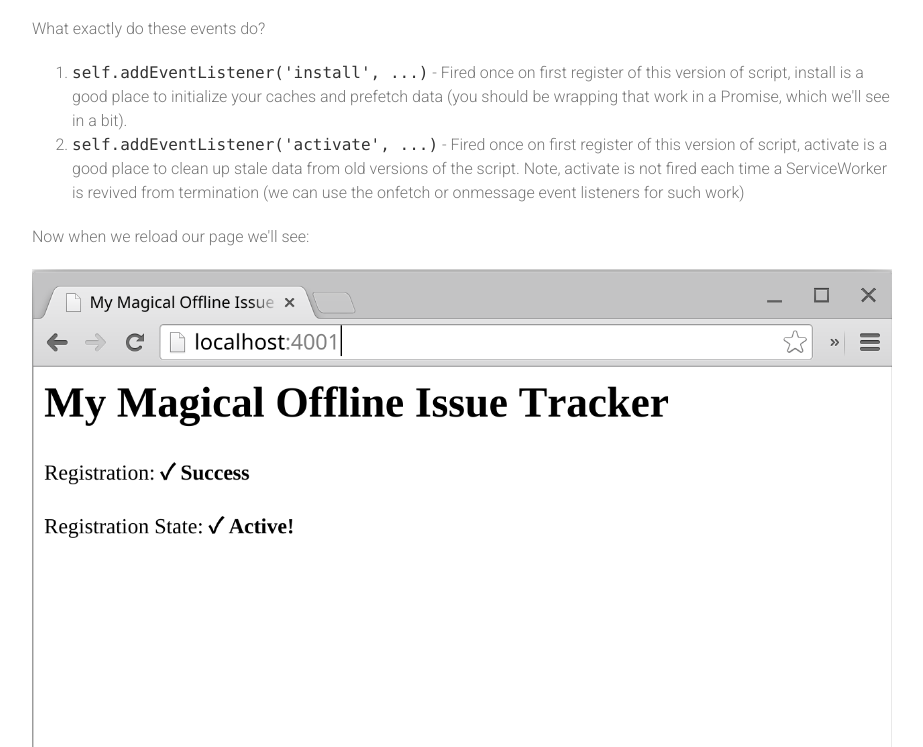
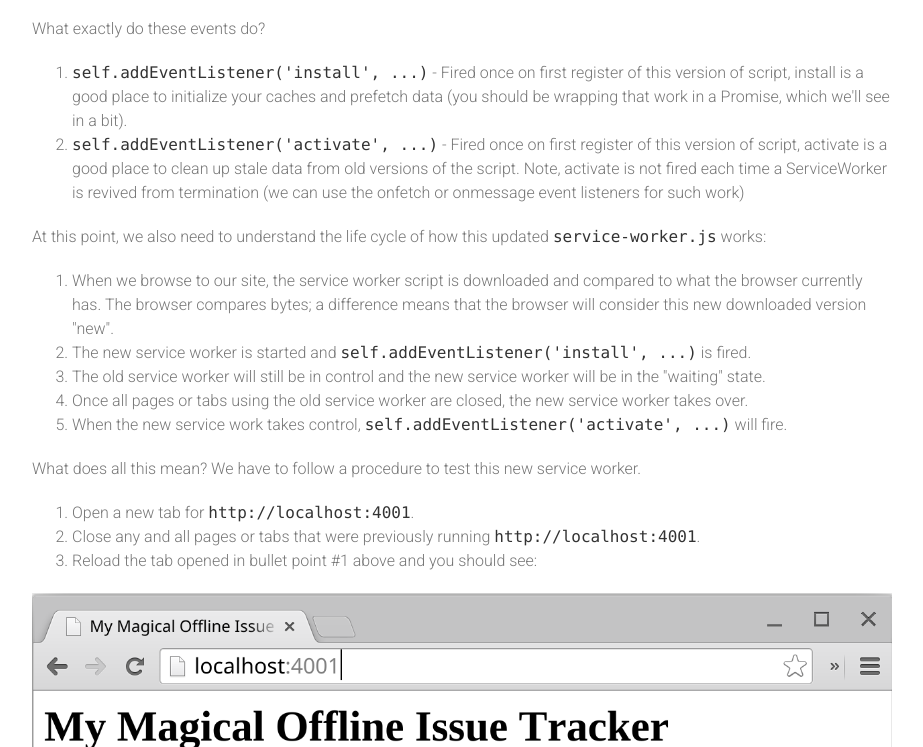
Before and after one commit to justinribeiro/service-worker-codelab-gdg-oakdale, a plain HTML site: page index.html in a window 1280 px wide. Shown: the part 4923-5670 px from the top of the page, without its empty margins (178-1101 px from the left). Drawn offline with Linux system fonts and the light colour scheme.

Commit message:
Clarify lifecycle and testing procedure for new SW

```diff
--- a/index.html
+++ b/index.html
@@ -121,7 +121,7 @@
 
         <img src="images/step-01-inspect-in-tools.png" alt="service worker running, not yet killed.">
 
-        <p><blockquote>Stuck? Check the step-01 folder for a solution.</blockquote></p>
+        <p><blockquote>Stuck? Check the <a href="https://github.com/justinribeiro/service-worker-codelab-gdg-oakdale/tree/master/step-01">step-01</a> folder for a solution.</blockquote></p>
 
         <h3>
           <a id="getting-started" class="anchor" href="#more-events-please" aria-hidden="true">
@@ -207,7 +207,23 @@ self.addEventListener('activate', function(event) {
         <li><code>self.addEventListener('activate', ...)</code> - Fired once on first register of this version of script, activate is a good place to clean up stale data from old versions of the script. Note, activate is not fired each time a ServiceWorker is revived from termination (we can use the onfetch or onmessage event listeners for such work)</li>
       </ol>
 
-      <p>Now when we reload our page we'll see:</p>
+      <p>At this point, we also need to understand the life cycle of how this updated <code>service-worker.js</code> works:</p>
+
+      <ol>
+        <li>When we browse to our site, the service worker script is downloaded and compared to what the browser currently has. The browser compares bytes; a difference means that the browser will consider this new downloaded version "new".</li>
+        <li>The new service worker is started and <code>self.addEventListener('install', ...)</code> is fired.</li>
+        <li>The old service worker will still be in control and the new service worker will be in the "waiting" state.</li>
+        <li>Once all pages or tabs using the old service worker are closed, the new service worker takes over.</li>
+        <li>When the new service work takes control, <code>self.addEventListener('activate', ...)</code> will fire.</li>
+      </ol>
+
+      <p>What does all this mean? We have to follow a procedure to test this new service worker.</p>
+
+      <ol>
+        <li>Open a new tab for <code>http://localhost:4001</code>.</li>
+        <li>Close any and all pages or tabs that were previously running <code>http://localhost:4001</code>.</li>
+        <li>Reload the tab opened in bullet point #1 above and you should see:</li>
+      </ol>
 
       <img src="images/step-02-more-registration.png" alt="more events goooooo!">
 
@@ -215,7 +231,7 @@ self.addEventListener('activate', function(event) {
 
       <img src="images/step-02-console-logging.png" alt="console messages firing!">
 
-      <p><blockquote>Tip: When a new ServiceWorker is registered and in the <em>active</em> state, you can refresh the page to have the service worker take control.</blockquote></p>
+      <p><blockquote>Tip: In practice, sometimes things do not go so smoothly. When that happens, you can use <code>chrome://serviceworker-internals/</code> to do a little more, including unregistering your service worker and see Install/Running status. Note, this chrome page may go away in the future, but for now it can be very useful.</blockquote></p>
 
       <h3>
         <a id="getting-started" class="anchor" href="#more-events-please" aria-hidden="true">
@@ -261,10 +277,12 @@ self.addEventListener('activate', function(event) {
 
       <p>Now how do we make this offline? We'll need a cache.</p>
 
-      <p>While ServiceWorker comes with a Cache API, it's not quite ready yet. Have no fear, we have a polyfill that's going to bridge the gap for us. You can find it in the <code>resources</code> directory for this codelab and we're just going to add it to the root of our project. Once added, we're going to import the script in our service-worker.js file as such:</p>
+      <p>While ServiceWorker comes with a Cache API, we have a polyfill that's going to bridge the gap for us for things that aren't quite there yet. You can find it in the <code>resources</code> directory for this codelab and we're just going to add it to the root of our project. Once added, we're going to import the script in our service-worker.js file as such:</p>
 
 <pre><code>importScripts('serviceworker-cache-polyfill.js');
 </code></pre>
+
+<p><blockquote>Fun fact: See <a href="https://github.com/coonsta/cache-polyfill/commit/7702c6cc549fcd69efdcacbf1e8cf355e87deccb">this commit</a> to see when the polyfill was greatly reduced in size due to native implementation. Whoo hoo!</blockquote></p>
 
       <p>While we'll only be using one cache, it's good practice to make sure we version. So let's add a few variables to our service-worker.js that we can use later:</p>
 
```
